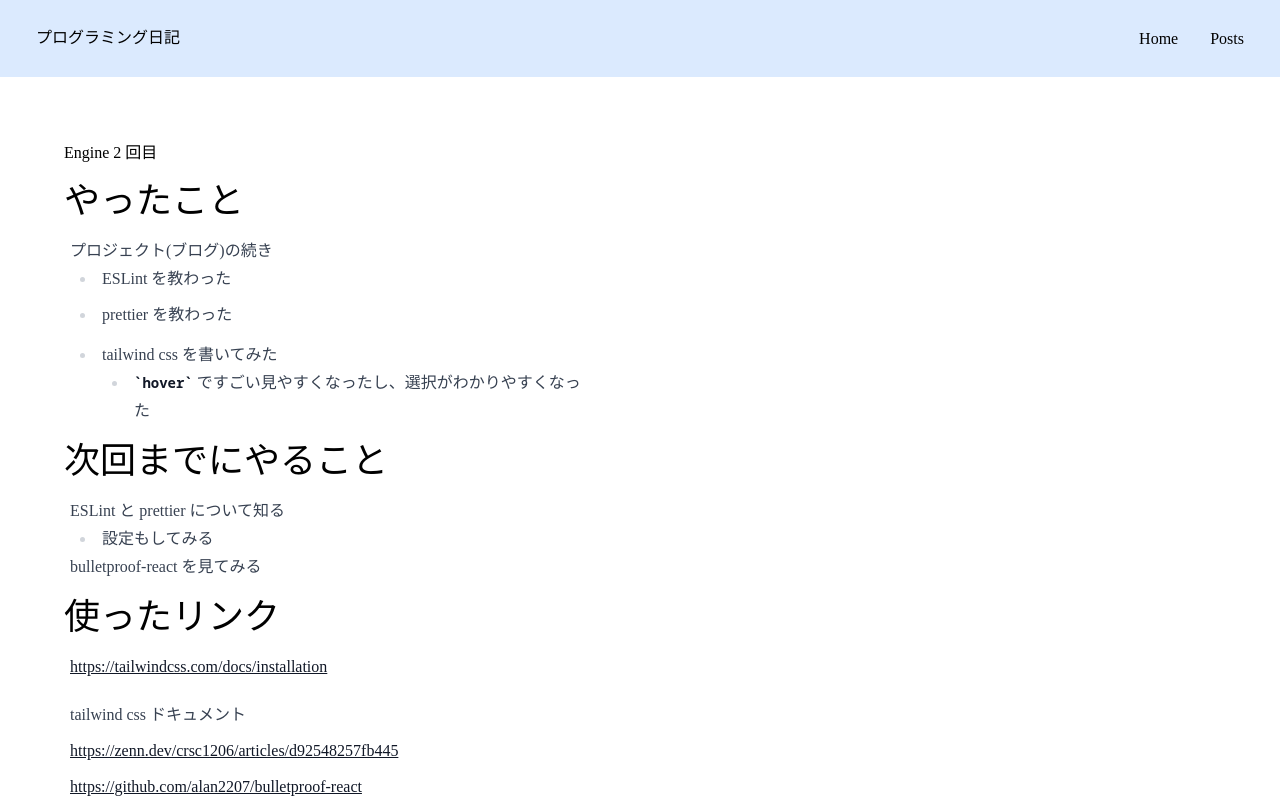
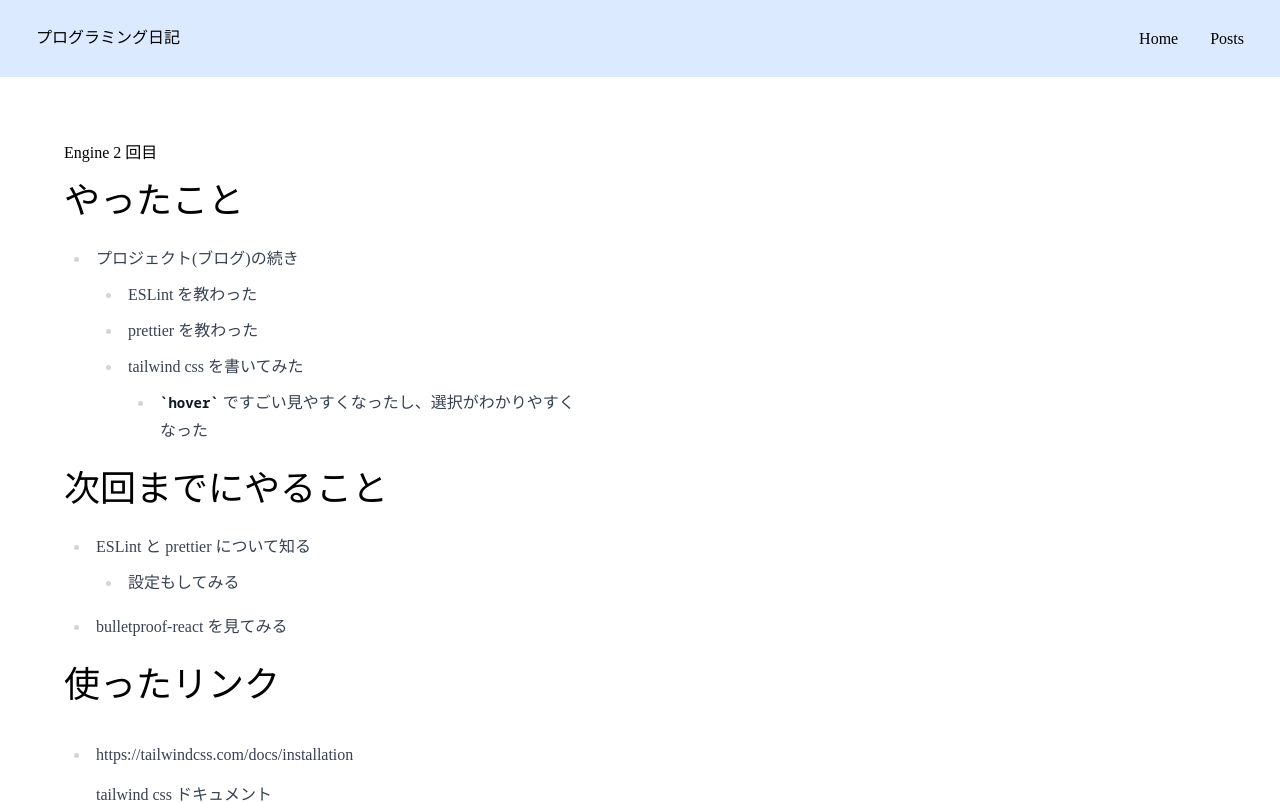
Before and after one commit to N-ha-1050/engine-blog, a Next.js app: page /posts/2 in a window 1280 px wide. Shown: the top 803 px of the page. Built offline with nearby package versions, Linux system fonts and the light colour scheme; a web font is replaced by a local one.

Commit message:
prose の適用範囲を調整

```diff
--- a/src/components/MDX.tsx
+++ b/src/components/MDX.tsx
@@ -1,10 +1,22 @@
 import Link from 'next/link'
 
 export const Heading1 = ({ ...props }) => (
-  <h1 className="my-4 text-center text-4xl" {...props} />
+  <div className="not-prose">
+    <h1 className="my-4 text-center text-4xl" {...props} />
+  </div>
 )
 export const Heading2 = ({ ...props }) => (
-  <h2 className="my-4 text-4xl" {...props} />
+  <div className="not-prose">
+    <h2 className="my-4 text-4xl" {...props} />
+  </div>
 )
-export const Heading3 = ({ ...props }) => <h3 className="prose" {...props} />
-export const Anchor = ({ ...props }) => <Link href="/" {...props} />
+export const Heading3 = ({ ...props }) => (
+  <div className="prose">
+    <h3 {...props} />
+  </div>
+)
+export const Anchor = ({ ...props }) => (
+  <div className="not-prose">
+    <Link href="/" {...props} />
+  </div>
+)
--- a/src/mdx-components.tsx
+++ b/src/mdx-components.tsx
@@ -14,11 +14,23 @@ export function useMDXComponents(components: MDXComponents): MDXComponents {
     h1: Heading1,
     h2: Heading2,
     h3: Heading3,
-    h4: (props) => <h4 className="prose" {...props} />,
+    h4: (props) => (
+      <div className="prose">
+        <h4 {...props} />
+      </div>
+    ),
     a: Anchor,
     // p: (props) => <p className="prose" {...props} />,
-    ul: (props) => <ul className="prose" {...props} />,
-    li: (props) => <li className="prose" {...props} />,
+    ul: (props) => (
+      <div className="prose">
+        <ul {...props} />
+      </div>
+    ),
+    ol: (props) => (
+      <div className="prose">
+        <ol {...props} />
+      </div>
+    ),
     ...components,
   }
 }
```
